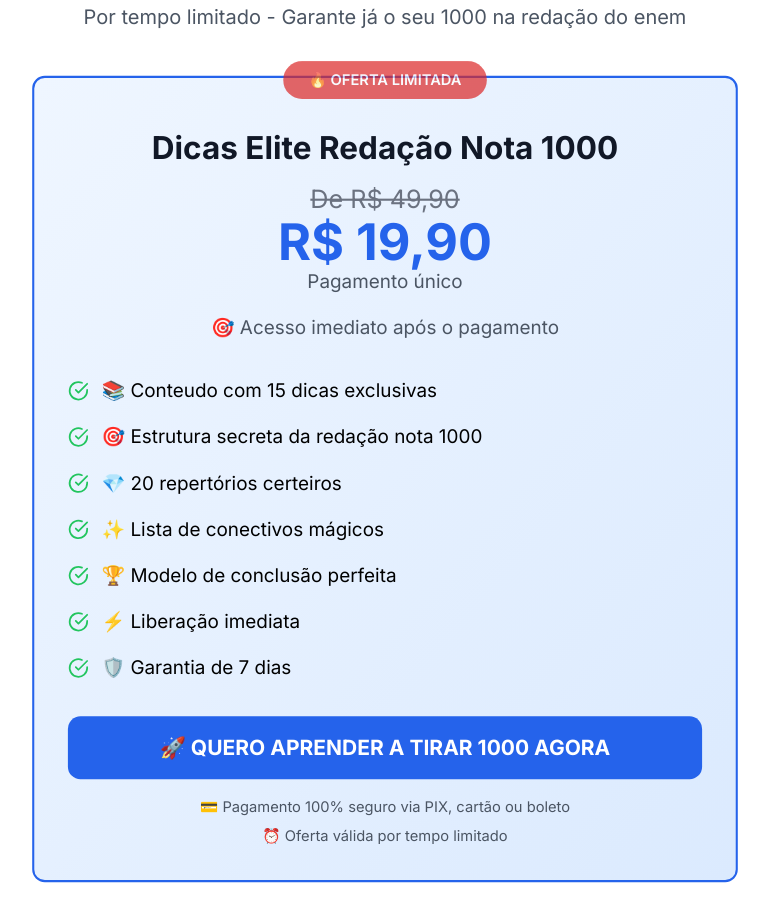
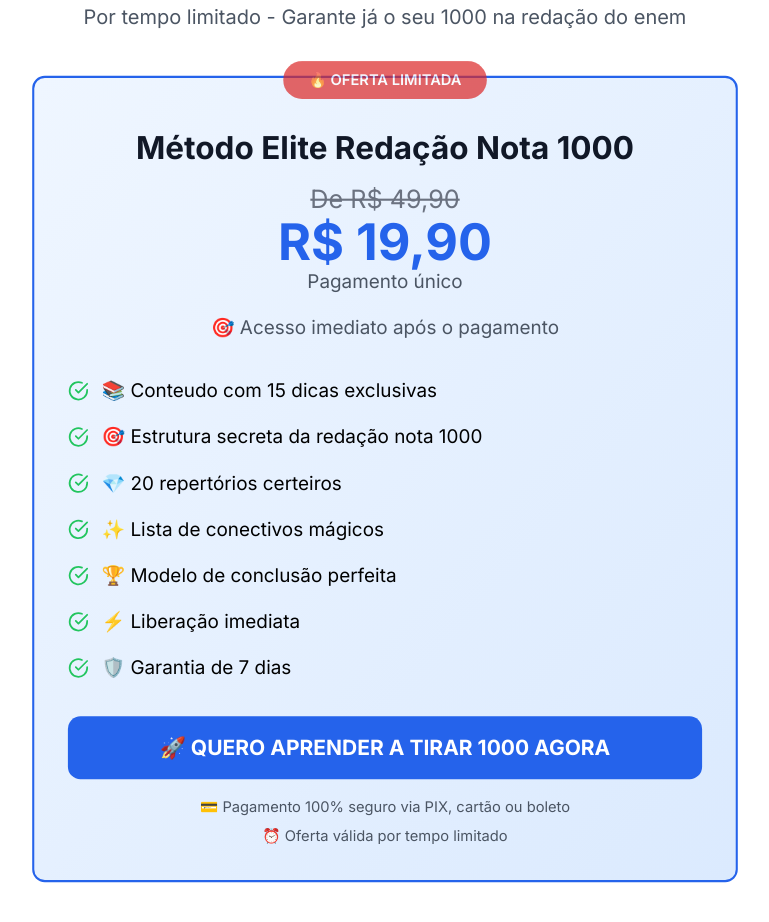
Before and after one commit to PhNishimura/ENEM_NOTA_1000, a React (Vite) app: page / in a window 1280 px wide. Shown: the part 2580-3502 px from the top of the page, without its empty margins (255-1024 px from the left). Built offline with nearby package versions, Linux system fonts and the light colour scheme.

Commit message:
mudanças

```diff
--- a/src/App.tsx
+++ b/src/App.tsx
@@ -461,7 +461,7 @@ function App() {
             {/* Este novo contêiner interno recebe o padding, com mais espaço no topo (pt-12) */}
             <div className="p-8 pt-12 text-center">
               <div className="mb-8">
-                <h3 className="text-3xl font-bold text-gray-900 mb-4">Dicas Elite Redação Nota 1000</h3>
+                <h3 className="text-3xl font-bold text-gray-900 mb-4">Método Elite Redação Nota 1000</h3>
                 <div className="mb-4">
                   <span className="text-2xl text-gray-500 line-through">De R$ 49,90</span>
                   <div className="text-5xl font-bold text-blue-600">
```
